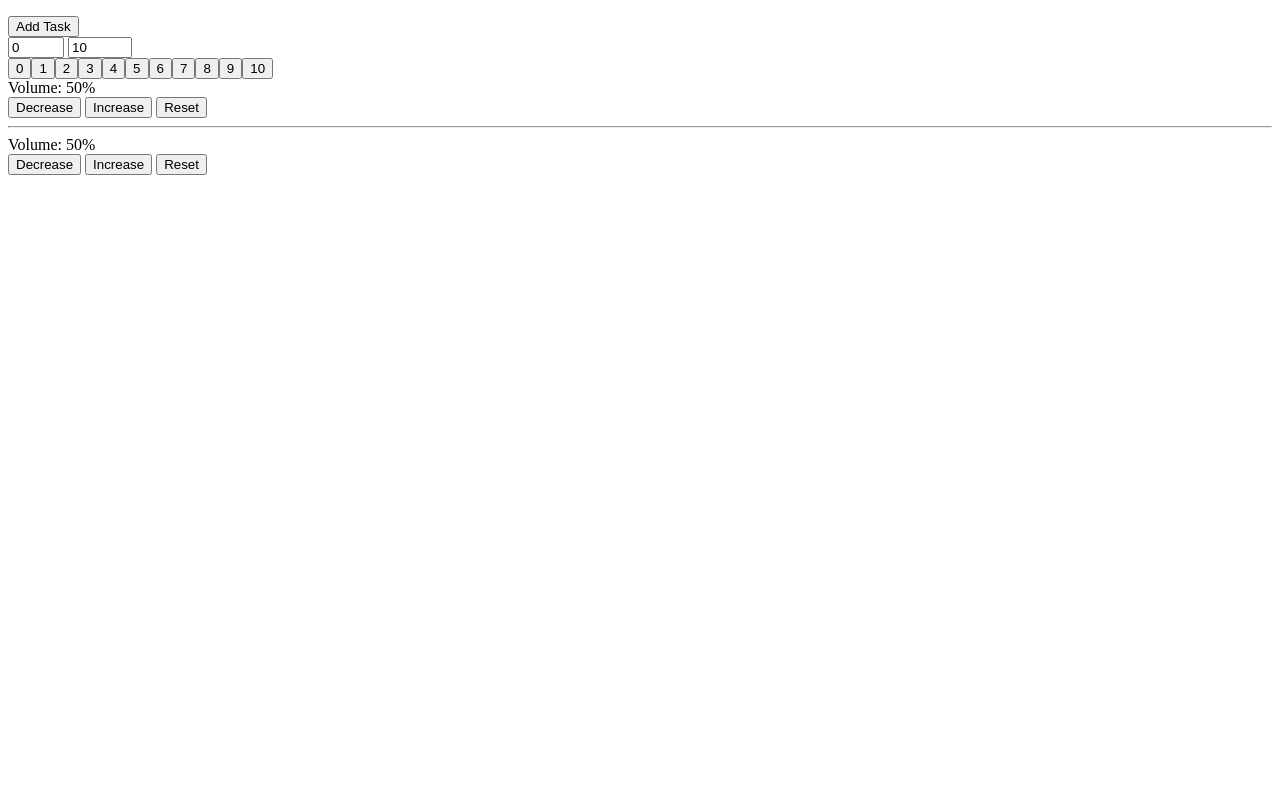
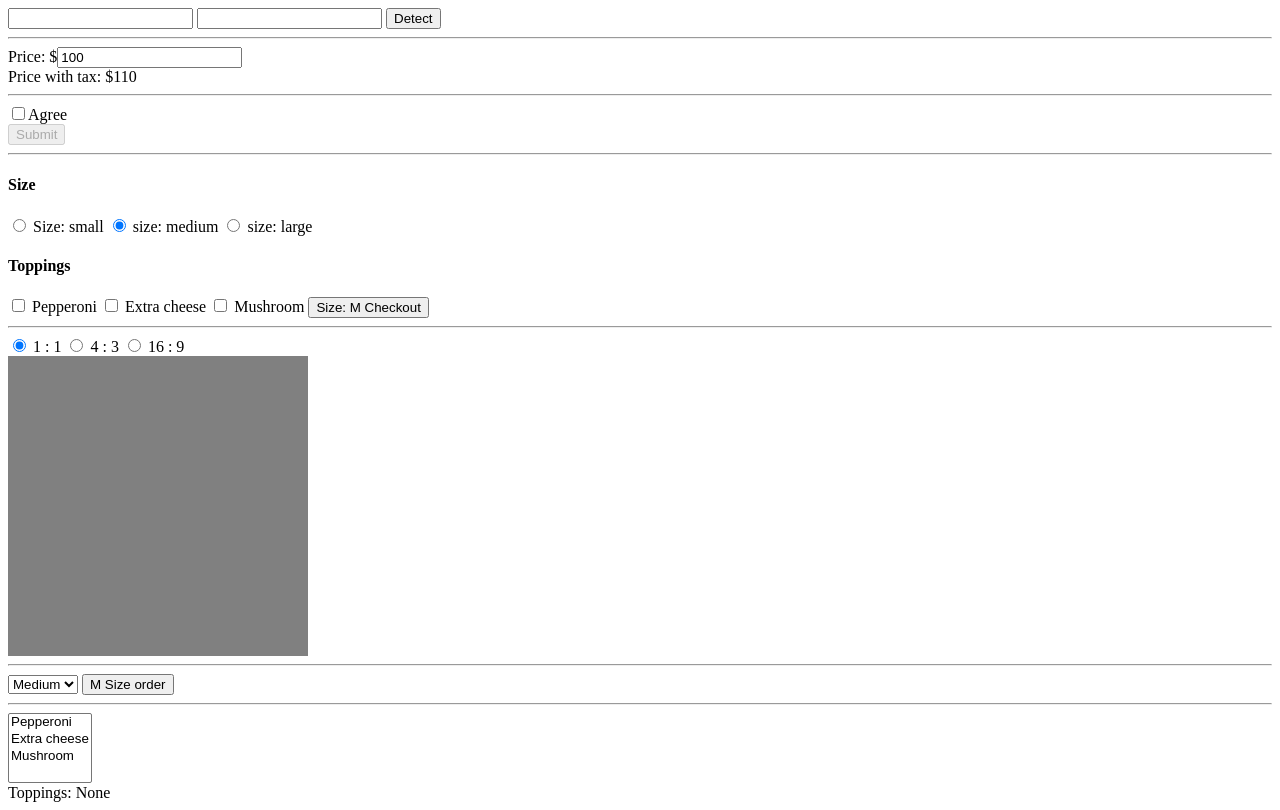
Before and after one commit to kontang5/svelte-practice, a Svelte app: page / in a window 1280 px wide. Built offline with nearby package versions, Linux system fonts and the light colour scheme.

Commit message:
Input binding

```diff
--- a/src/App.svelte
+++ b/src/App.svelte
@@ -1,96 +1,125 @@
 <script lang="ts">
-    let todos: string[] = [];
+    let message = "";
+    let value = "";
 
-    function handleClick() {
-        // todos.push("new Task");
-        // todos = todos;
-        todos = [...todos, "new Task"];
+    function handleInput() {
+        alert(`'${message}'is detected`);
+        alert(`'${value}'is detected`);
+        message = "";
     }
 
-    let range = {min: 0, max: 10};
-    let values: number[] = [];
+    const taxRate = 0.1;
+    let price = 100;
+    $: priceWithTax = Math.floor(price * (1 + taxRate));
 
-    $: {
-        const newValues = [];
-        for (let i = range.min; i <= range.max; i++) {
-            newValues.push(i);
-        }
-        values = newValues;
-    }
+    let isAccepted = false;
 
-    function handleMinChange(event) {
-        range.min = parseInt(event.target.value);
-    }
+    // variable binding to radio buttons
+    let size = 'M';
 
-    function handleMaxChange(event) {
-        range.max = parseInt(event.target.value);
-    }
+    // variable binding to checkboxes
+    let options = [];
 
-    // Can't detect state changes
-    let setting1 = {volume: {value: 50},
-    };
+    let aspect = 1 / 1;
 
-    function updateVolume(diff: number) {
-        const volume = setting1.volume;
-        // The left side doesn't have a variable `setting`.
-        volume.value += diff;
-    }
-
-    function handleReset() {
-        // passing variables as argument
-        resetVolume({args: setting1});
-    }
-
-    function resetVolume({args}: { args: any }) {
-        args.volume = {value: 50};
-    }
-
-    let setting2 = {
-        volume: {value: 50},
-    }
-
-    function updateVolume2(diff: number) {
-        // Directly referencing variable `setting2`
-        setting2.volume.value += diff;
-    }
-    function handleReset2() {
-        resetVolume2();
-    }
-    function resetVolume2() {
-        // Directly update variable `setting2`
-        setting2.volume = {value: 50};
-    }
 </script>
 
-<ul>
-    {#each todos as todo}
-        <li>{todo}</li>
-    {/each}
-</ul>
-<button on:click={handleClick}>Add Task</button>
-
-<div>
-    <input max={range.max} min={0} on:change={handleMinChange} type="number" value={range.min}>
-    <input max={100} min={range.min} on:change={handleMaxChange} type="number" value={range.max}>
-</div>
-{#each values as value}
-    <button>{value}</button>
-{/each}
-
-<div>
-    Volume: {setting1.volume.value}%
-</div>
-
-<button on:click={() => updateVolume(-10)}>Decrease</button>
-<button on:click={() => updateVolume(10)}>Increase</button>
-<button on:click={handleReset}>Reset</button>
+<input bind:value={message} type="text">
+<input bind:value type="text">
+<button on:click={handleInput}>Detect</button>
 
 <hr>
 
+<div>Price: $<input bind:value={price} type="number"></div>
+<div>Price with tax: ${priceWithTax}</div>
+
+<hr>
+
+<label>
+    <input bind:checked={isAccepted} type="checkbox">Agree
+</label>
 <div>
-    Volume: {setting2.volume.value}%
+    <button disabled={!isAccepted}>Submit</button>
 </div>
 
-<button on:click={() => updateVolume2(-10)}>Decrease</button>
-<button on:click={() => updateVolume2(10)}>Increase</button>
-<button on:click={handleReset2}>Reset</button>
+<hr>
+
+<h4>Size</h4>
+<label>
+    <input bind:group={size} type="radio" value="S">
+    Size: small
+</label>
+<label>
+    <input bind:group={size} type="radio" value="M">
+    size: medium
+</label>
+<label>
+    <input bind:group={size} type="radio" value="L">
+    size: large
+</label>
+
+<h4>Toppings</h4>
+<label>
+    <input bind:group={options} type="checkbox" value="Pepperoni">
+    Pepperoni
+</label>
+<label>
+    <input bind:group={options} type="checkbox" value="cheese">
+    Extra cheese
+</label>
+<label>
+    <input bind:group={options} type="checkbox" value="mushroom">
+    Mushroom
+</label>
+
+<button>
+    Size: {size}
+    {#if options.length > 0}
+        (Toppings: {options.join(', ')})
+    {/if}
+    Checkout
+</button>
+
+<hr>
+
+<label>
+    <input bind:group={aspect} type="radio" value={1 / 1}>
+    1 : 1
+</label>
+<label>
+    <input bind:group={aspect} type="radio" value={4 / 3}>
+    4 : 3
+</label>
+<label>
+    <input bind:group={aspect} type="radio" value={16 / 9}>
+    16 : 9
+</label>
+<div style="width: 300px" style:height="{300 / aspect}px" style:background="gray">
+</div>
+
+<hr>
+
+<select bind:value={size}>
+    <option value="S">Small</option>
+    <option value="M">Medium</option>
+    <option value="L">Large</option>
+</select>
+
+<button>{size} Size order</button>
+
+<hr>
+
+<select multiple bind:value={options}>
+    <option value="Pepperoni">Pepperoni</option>
+    <option value="cheese">Extra cheese</option>
+    <option value="mushroom">Mushroom</option>
+</select>
+
+<div>
+    Toppings:
+    {#if options.length > 0}
+    {options.join(', ')}
+    {:else}
+    None
+    {/if}
+</div>
```
